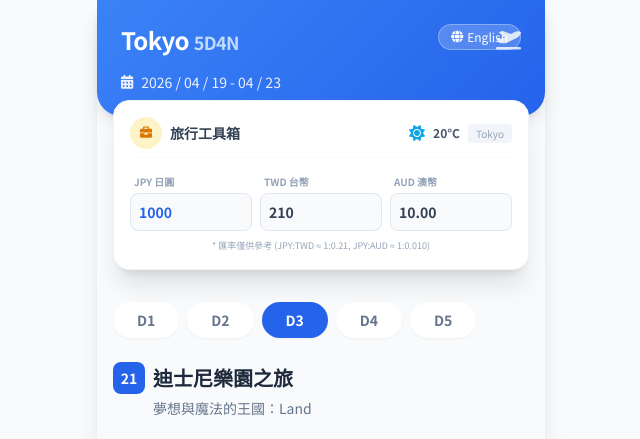
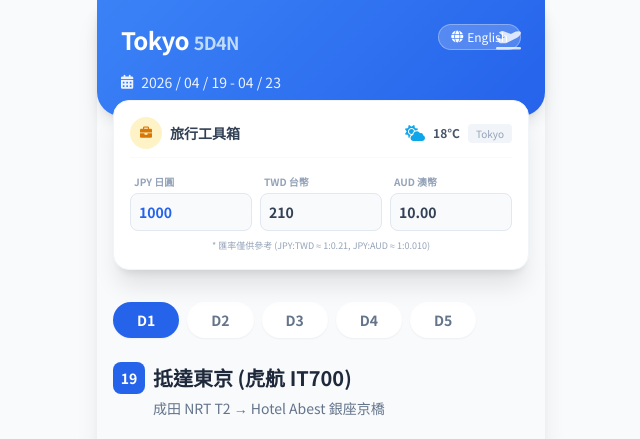
Before and after one commit to hello7033/Tokyo, a plain HTML site: page index.html in a window 1280 px wide. Shown: the top 439 px of the page, without its empty margins (319-959 px from the left). Drawn offline with nearby package versions, Linux system fonts and the light colour scheme; no server answers.

Commit message:
index.html

```diff
--- a/index.html
+++ b/index.html
@@ -46,9 +46,15 @@
                 </div>
                 <!-- Real-time Weather -->
                 <div class="flex items-center gap-2 text-slate-600">
-                    <i :class="weather.icon" class="text-sky-500"></i>
-                    <span class="text-xs font-bold">{{ weather.temp }}°C</span>
-                    <span class="text-[10px] bg-slate-100 px-2 py-0.5 rounded text-slate-400">Tokyo</span>
+                    <div v-if="weatherLoading" class="animate-pulse flex items-center gap-1">
+                        <div class="w-3 h-3 bg-slate-200 rounded-full"></div>
+                        <span class="text-[10px] text-slate-400">Loading...</span>
+                    </div>
+                    <div v-else class="flex items-center gap-2">
+                        <i :class="weather.icon" class="text-sky-500"></i>
+                        <span class="text-xs font-bold">{{ weather.temp }}°C</span>
+                        <span class="text-[10px] bg-slate-100 px-2 py-0.5 rounded text-slate-400">Tokyo</span>
+                    </div>
                 </div>
             </div>
 
@@ -218,9 +224,10 @@
 
         createApp({
             setup() {
-                const currentDay = ref(3);
+                const currentDay = ref(1);
                 const lang = ref('zh');
-                const weather = reactive({ temp: '20', icon: 'fa-solid fa-sun' });
+                const weatherLoading = ref(true);
+                const weather = reactive({ temp: '18', icon: 'fa-solid fa-cloud-sun' });
                 const currency = reactive({ jpy: 1000, twd: 210, aud: 10 });
                 const rates = { jpyToTwd: 0.21, jpyToAud: 0.010 };
 
@@ -242,8 +249,9 @@
                 };
 
                 const fetchWeather = async () => {
+                    weatherLoading.value = true;
                     try {
-                        const apiKey = ""; // Environment provides key
+                        const apiKey = ""; // Runtime provides key
                         const res = await fetch(`https://generativelanguage.googleapis.com/v1beta/models/gemini-2.5-flash-preview-09-2025:generateContent?key=${apiKey}`, {
                             method: 'POST',
                             headers: { 'Content-Type': 'application/json' },
@@ -255,9 +263,16 @@
                         const temp = data.candidates?.[0]?.content?.parts?.[0]?.text?.trim();
                         if (temp && !isNaN(temp)) {
                             weather.temp = temp;
-                            weather.icon = parseInt(temp) > 25 ? 'fa-solid fa-sun' : 'fa-solid fa-cloud-sun';
+                            const t = parseInt(temp);
+                            if (t > 25) weather.icon = 'fa-solid fa-sun';
+                            else if (t > 15) weather.icon = 'fa-solid fa-cloud-sun';
+                            else weather.icon = 'fa-solid fa-cloud';
                         }
-                    } catch (e) { console.error("Weather update failed"); }
+                    } catch (e) {
+                        console.error("Weather update failed");
+                    } finally {
+                        weatherLoading.value = false;
+                    }
                 };
 
                 onMounted(() => {
@@ -267,7 +282,7 @@
 
                 const itineraries = [
                     {
-                        date: '2024/04/19',
+                        date: '2026/04/19',
                         title: { zh: '抵達東京 (虎航 IT700)', en: 'Arrive Tokyo (Tigerair IT700)' },
                         subtitle: { zh: '成田 NRT T2 → Hotel Abest 銀座京橋', en: 'NRT T2 → Hotel Abest Ginza Kyobashi' },
                         reminders: {
@@ -283,7 +298,7 @@
                         ]
                     },
                     {
-                        date: '2024/04/20',
+                        date: '2026/04/20',
                         title: { zh: '富士山一日遊', en: 'Mt. Fuji Tour' },
                         subtitle: { zh: '山中湖、忍野八海、芝櫻祭與河口湖', en: 'Yamanakako, Oshino Hakkai & Moss Phlox' },
                         reminders: {
@@ -300,7 +315,7 @@
                         ]
                     },
                     {
-                        date: '2024/04/21',
+                        date: '2026/04/21',
                         title: { zh: '迪士尼樂園之旅', en: 'Disney Adventure' },
                         subtitle: { zh: '夢想與魔法的王國：Land', en: 'Kingdom of Dreams & Magic: Land' },
                         reminders: {
@@ -316,7 +331,7 @@
                         ]
                     },
                     {
-                        date: '2024/04/22',
+                        date: '2026/04/22',
                         title: { zh: '淺草與下町 culture', en: 'Asakusa & Culture' },
                         subtitle: { zh: '和服體驗、淺草寺、晴空塔', en: 'Kimono, Senso-ji & Skytree' },
                         events: [
@@ -326,14 +341,14 @@
                         ]
                     },
                     {
-                        date: '2024/04/23',
+                        date: '2026/04/23',
                         title: { zh: '自由活動與回程', en: 'Free Time & Return' },
                         subtitle: { zh: '10:00 退房', en: '10:00 Check-out' },
                         events: [{ time: { zh: '10:00', en: '10:00' }, location: { zh: '飯店退房', en: 'Hotel Check-out' }, icon: 'fa-solid fa-door-open', desc: { zh: '自由活動後前往機場。', en: 'Free time then head to airport.' } }]
                     }
                 ];
 
-                return { currentDay, lang, toggleLang, itineraries, weather, currency, convert };
+                return { currentDay, lang, toggleLang, itineraries, weatherLoading, weather, currency, convert };
             }
         }).mount('#app');
     </script>
```
